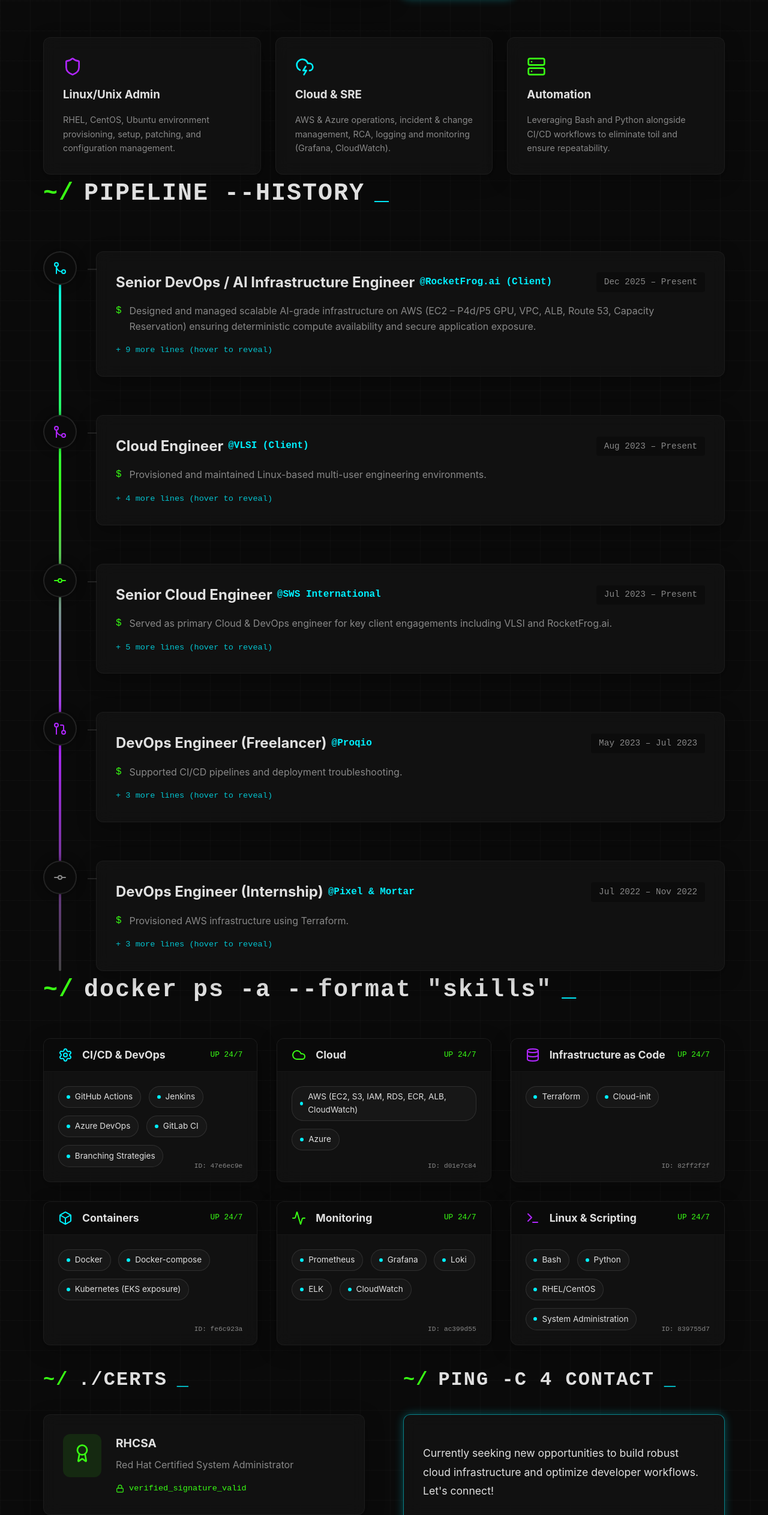
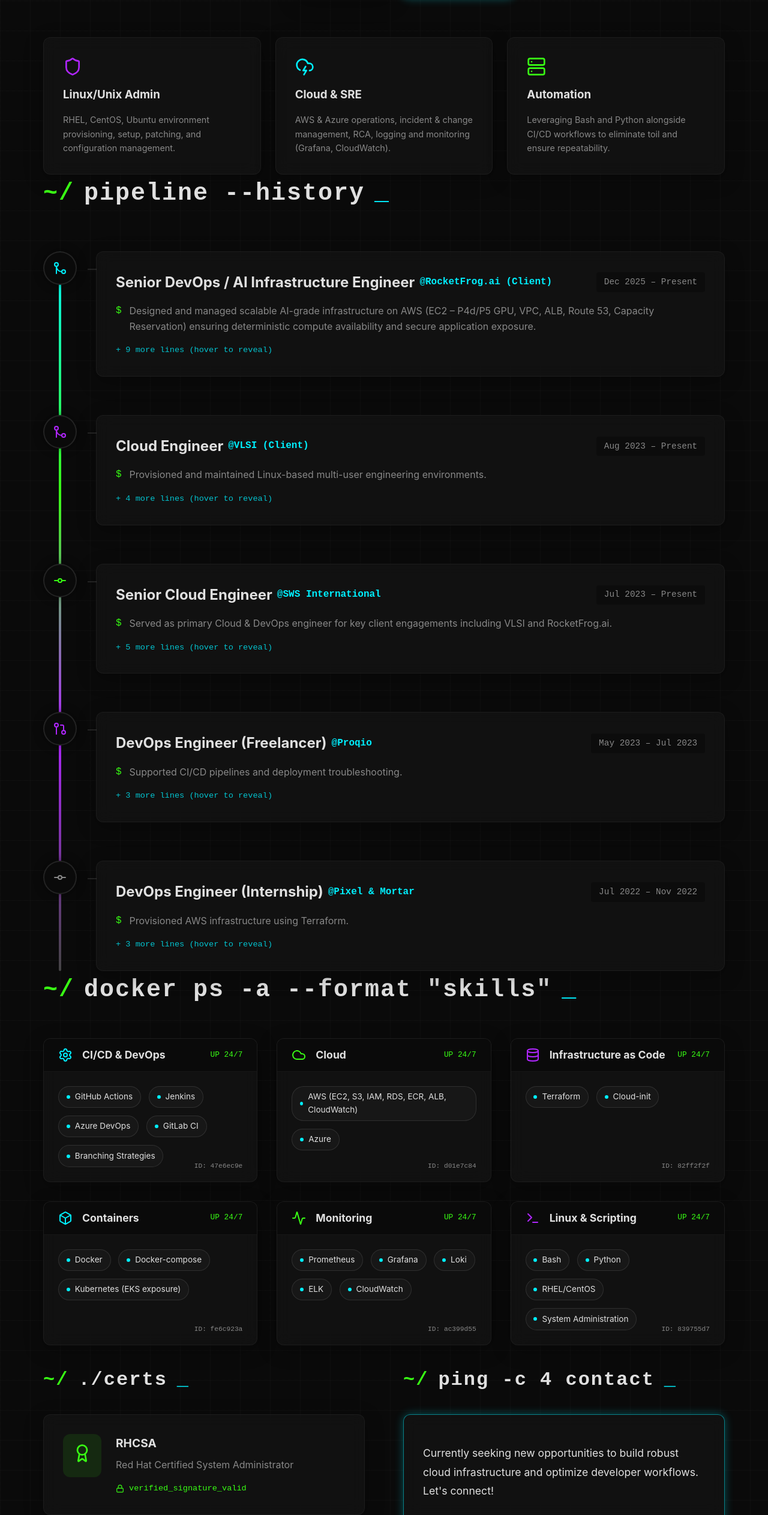
Before and after one commit to Karthims7/My-Portfolio, a React (Vite) app: page / in a window 1280 px wide. Shown: the part 1399-3925 px from the top of the page at 60% size. Built offline with nearby package versions, Linux system fonts and the light colour scheme.

Commit message:
Fix lowercase section headings and update Docker Node version

```diff
--- a/src/components/CertificationsAndContact.jsx
+++ b/src/components/CertificationsAndContact.jsx
@@ -9,7 +9,7 @@
 
                 {/* Certifications Map */}
                 <div>
-                    <h2 className="section-title" style={{ fontSize: '2rem', marginBottom: '2rem' }}>./certs</h2>
+                    <h2 className="section-title" style={{ fontSize: '2rem', marginBottom: '2rem', textTransform: 'none' }}>./certs</h2>
 
                     <div style={{ display: 'flex', flexDirection: 'column', gap: '1.5rem' }}>
                         <a href="https://www.credly.com/badges/bb33a795-4570-4b4f-8abd-60d869c04526/linked_in_profile" target="_blank" rel="noopener noreferrer" style={{ display: 'block', textDecoration: 'none' }}>
@@ -54,7 +54,7 @@
 
                 {/* Contact Module */}
                 <div id="contact">
-                    <h2 className="section-title" style={{ fontSize: '2rem', marginBottom: '2rem' }}>ping -c 4 contact</h2>
+                    <h2 className="section-title" style={{ fontSize: '2rem', marginBottom: '2rem', textTransform: 'none' }}>ping -c 4 contact</h2>
 
                     <div className="glass-panel glow-cyan" style={{ padding: '3rem 2rem', display: 'flex', flexDirection: 'column', gap: '2rem' }}>
                         <p style={{ color: 'var(--text-main)', fontSize: '1.1rem', lineHeight: '1.8' }}>
--- a/src/components/Experience.jsx
+++ b/src/components/Experience.jsx
@@ -136,7 +136,7 @@
 
     return (
         <section id="experience" className="container">
-            <h2 className="section-title">pipeline --history</h2>
+            <h2 className="section-title" style={{ textTransform: 'none' }}>pipeline --history</h2>
 
             <div style={{ position: 'relative', marginTop: '4rem' }}>
                 <div style={{
```
Also changed, not shown: 1 other file (tests, documents, lock files or other folders).
